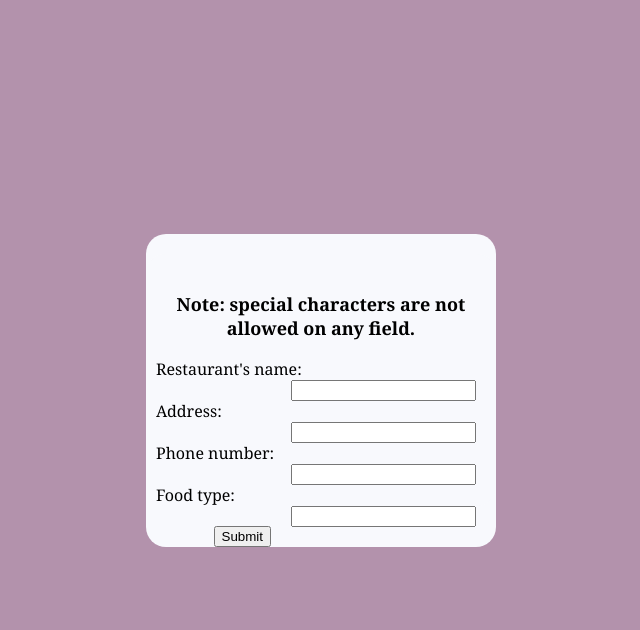
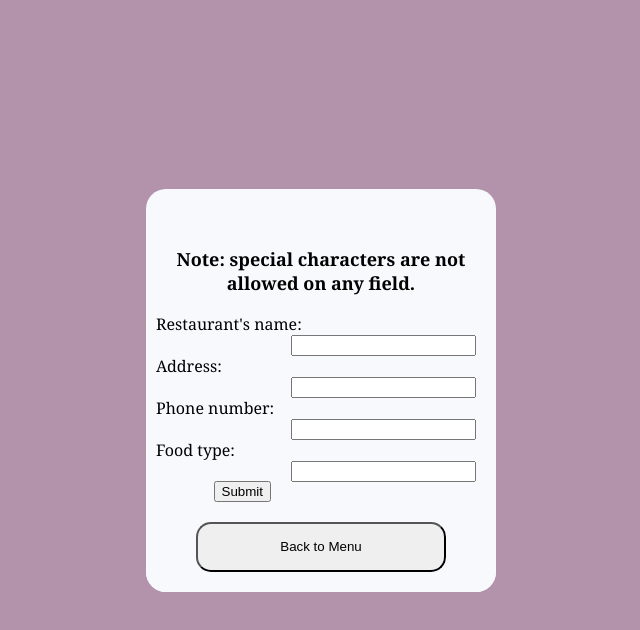
Before and after one commit to fakedann/phase-3-frontend, a React (Create React App) app in the folder frontend/: page / in a window 1280 px wide. Both pictures are taken after a click on the button "Establish a New Restaurant". Shown: the top 630 px of the page, without its empty margins (319-959 px from the left). Built offline with nearby package versions, Linux system fonts and the light colour scheme.

Commit message:
Delete the test cases

```diff
--- a/frontend/src/App.css
+++ b/frontend/src/App.css
@@ -125,3 +125,7 @@ input {
   font-weight: bold;
   font-size: 18px;
 }
+
+#newRest {
+  margin-top: 20px;
+}
--- a/frontend/src/ChooseRestaurant.js
+++ b/frontend/src/ChooseRestaurant.js
@@ -5,8 +5,6 @@ function ChooseRestaurant({switchToMain, setTitle}){
 
   const [restaurants, setRestaurants] = useState([])
   const [menuid, setMenu] = useState('')
-
-  console.log(restaurants)
 
   useEffect(() => {
     fetch(`http://localhost:9292/restaurants`)
@@ -24,6 +22,10 @@ function ChooseRestaurant({switchToMain, setTitle}){
 
   }
 
+  function goBack(event){
+    switchToMain()
+  }
+
   const restBtns = restaurants.map( restObj => <button key={restObj.id} className="btnTask" onClick={handleClick}>{restObj.name}</button>)
 
   return(
--- a/frontend/src/CreateRestaurant.js
+++ b/frontend/src/CreateRestaurant.js
@@ -62,6 +62,10 @@ function CreateRestaurant({switchToMain}){
 
   }
 
+  function handleClick(event){
+    switchToMain()
+  }
+
   return(
     <div className="mainSection">
       <p id="note">Note: special characters are not allowed on any field.</p>
@@ -85,6 +89,7 @@ function CreateRestaurant({switchToMain}){
 
         <input type="submit" value="Submit" />
      </form>
+     <button id="newRest" className="btnTask" onClick={handleClick}>Back to Menu</button>
     </div>
 
   )
--- a/frontend/src/RestaurantMenu.js
+++ b/frontend/src/RestaurantMenu.js
@@ -19,6 +19,7 @@ function RestaurantMenu({setTitle}){
     }
   }
 
+
   const menu =  <div className="mainMenu"><button className="btnTask" id="uno" onClick={handleClick}>Establish a New Restaurant</button>
   <button className="btnTask" id="dos" onClick={handleClick}>Manage a Restaurant</button></div>
 
```
